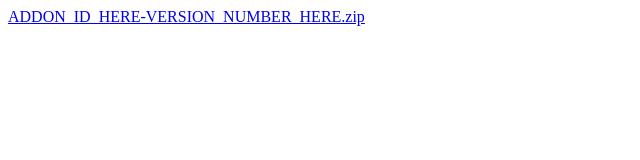
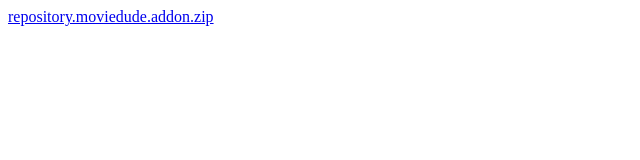
Before and after one commit to shanmuga502/repository.moviedude.addon, a plain HTML site: page index.html in a window 1280 px wide. Shown: the whole page, without its empty margins (0-640 px from the left). Drawn offline with Linux system fonts and the light colour scheme.

Commit message:
index.html

```diff
--- a/index.html
+++ b/index.html
@@ -1,2 +1,2 @@
 <!DOCTYPE html>
-<a href="ADDON_ID_HERE-VERSION_NUMBER_HERE.zip">ADDON_ID_HERE-VERSION_NUMBER_HERE.zip</a>
+<a href="repository.moviedude.addon.zip">repository.moviedude.addon.zip</a>
```
